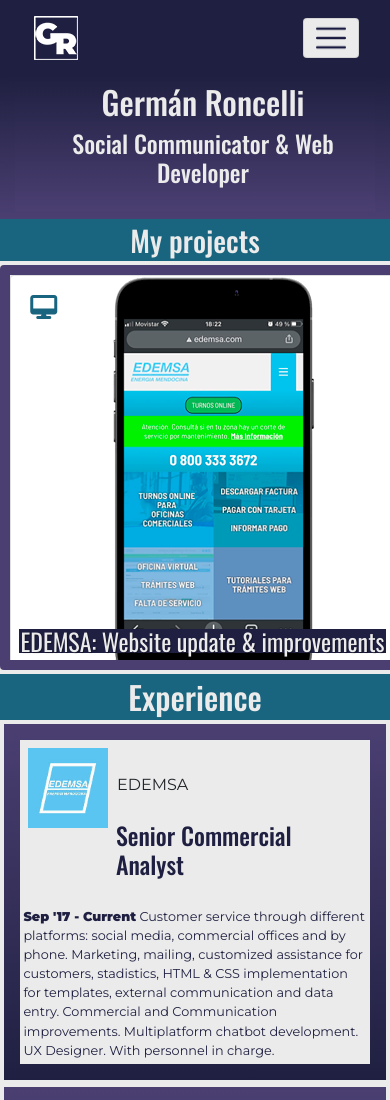
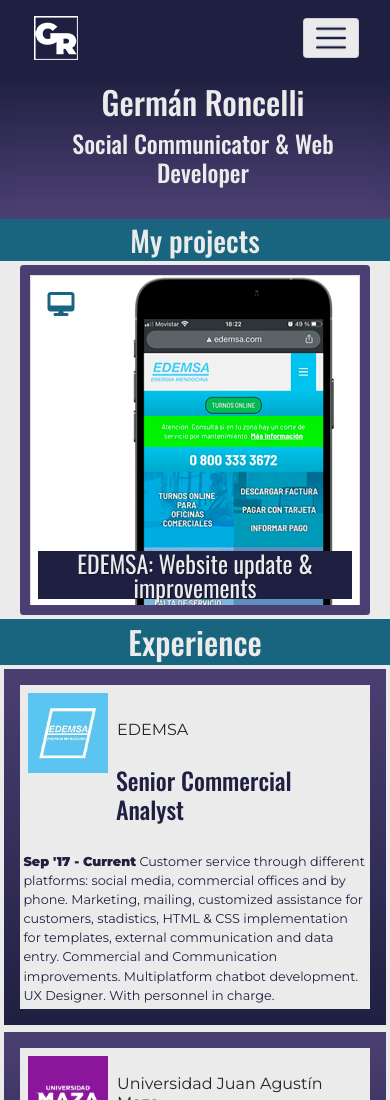
Before and after one commit to murraywallas/CoderHouse-4taEntrega, a website: page projects.html in a window 390 px wide. Shown: the top 1100 px of the page. Drawn offline with nearby package versions, Linux system fonts and the light colour scheme.

Commit message:
Modified projects.html card size on small devices

```diff
--- a/CSS/estilos.css
+++ b/CSS/estilos.css
@@ -573,4 +573,13 @@
         width: 70%;
     }
 
+    /***PROJECTS***/
+    .gallery.box{
+        width: 350px;
+        height:350px;
+    }
+
+    .gallery .background, .gallery .column{
+        height: 350px;
+    }
 }
--- a/projects.html
+++ b/projects.html
@@ -70,7 +70,7 @@
                             </h2>
                             <div class="foot">
                               <i class="line"></i>
-                              <span class="date">2017-2021</span>
+                              <span class="date">2018-2021</span>
                             </div>
                           </div>
                     </a>
```
